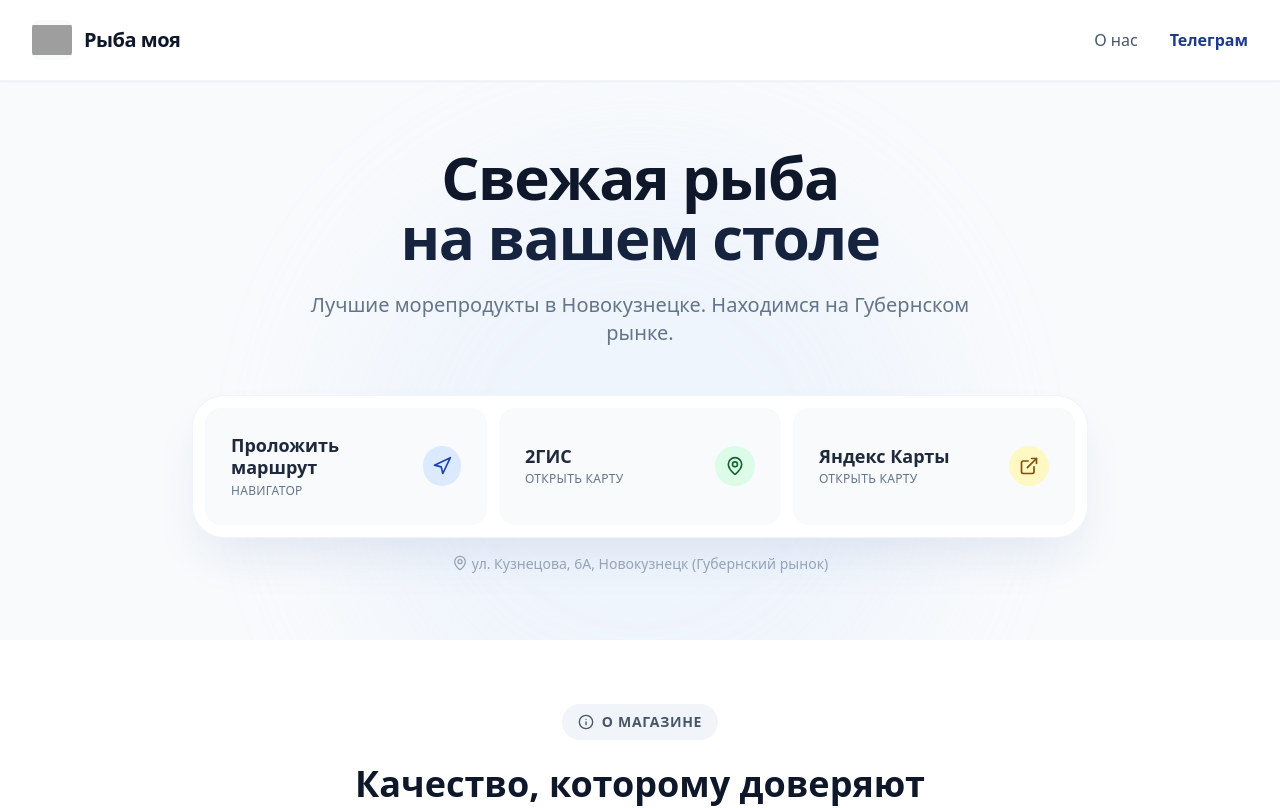
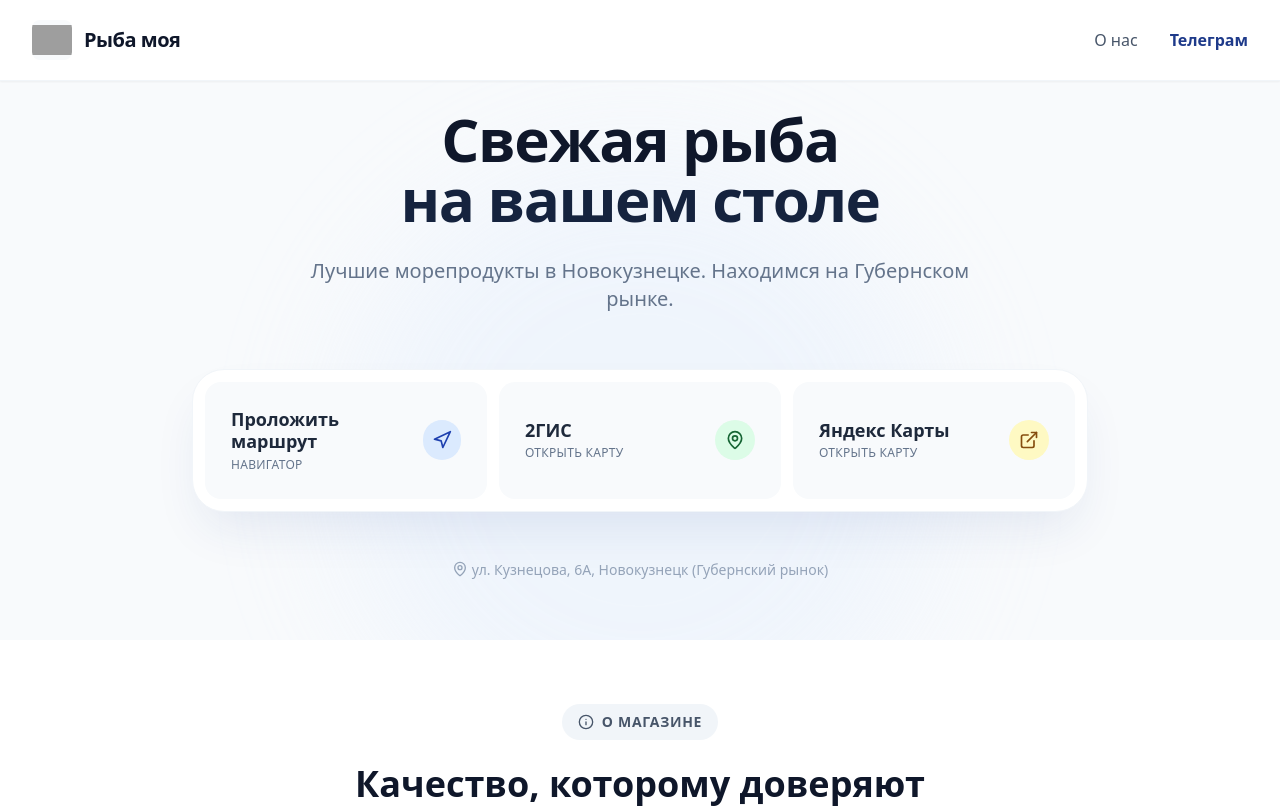
Before and after one commit to GingerMustache/fish_landing, a React (Create React App) app: page / in a window 1280 px wide. Shown: the top 808 px of the page. Built offline with nearby package versions, Linux system fonts and the light colour scheme; grey boxes are pictures that could not be loaded.

Commit message:
save, fixes

```diff
--- a/src/App.js
+++ b/src/App.js
@@ -43,19 +43,14 @@ const PrimaryButton = ({ children, onClick, icon: Icon }) => (
 );
 
 const AboutSectionContent = ({ telegramUrl }) => {
-  // ИЗМЕНЕНО: два отдельных ref для разных триггеров анимации
   const headerRef = useRef(null);
   const contentRef = useRef(null);
 
-  // ИЗМЕНЕНО: бейдж и заголовок появляются сразу (amount: 0.01)
   const isHeaderInView = useInView(headerRef, { once: true, amount: 0.01 });
-
-  // ИЗМЕНЕНО: описание и карточка появляются при дальнейшем скролле (amount: 0.1)
   const isContentInView = useInView(contentRef, { once: true, amount: 0.1 });
 
   return (
     <div>
-      {/* ИЗМЕНЕНО: бейдж и заголовок появляются сразу */}
       <motion.div
         ref={headerRef}
         initial={{ opacity: 0, y: 30 }}
@@ -72,7 +67,6 @@ const AboutSectionContent = ({ telegramUrl }) => {
         </h2>
       </motion.div>
 
-      {/* ИЗМЕНЕНО: описание и карточка появляются при дальнейшем скролле */}
       <motion.div
         ref={contentRef}
         initial={{ opacity: 0, y: 30 }}
@@ -143,12 +137,9 @@ const FooterContent = ({ shopConfig }) => {
 export default function FishShopLanding() {
   const [isMobileMenuOpen, setIsMobileMenuOpen] = useState(false);
 
-  // NEW: State for tracking the active slide (0, 1, or 2)
   const [activeSlide, setActiveSlide] = useState(0);
 
   const telegramUrl = `https://t.me/${SHOP_CONFIG.telegramUsername}`;
-
-  // NEW: Function to handle scroll and update active dot
   const handleScroll = (e) => {
     const { scrollLeft, scrollWidth, clientWidth } = e.target;
     const maxScroll = scrollWidth - clientWidth;
@@ -221,7 +212,7 @@ export default function FishShopLanding() {
               transition={{ duration: 0.2 }}
               className="md:hidden bg-white border-t border-slate-100 absolute w-full shadow-xl"
             >
-              <div className="px-4 pt-2 pb-6 space-y-2">
+              <div className="px-4 pt-2 pb-2 space-y-2">
                 <a href="#about" onClick={() => setIsMobileMenuOpen(false)} className="block py-3 px-4 rounded-lg hover:bg-slate-50 text-slate-800 font-medium">О нас</a>
                 <a href={telegramUrl} target="_blank" rel="noreferrer" className="block py-3 px-4 rounded-lg hover:bg-slate-50 text-blue-900 font-bold">Телеграм Канал</a>
               </div>
@@ -232,8 +223,7 @@ export default function FishShopLanding() {
 
 
       {/* --- HERO SECTION --- */}
-      {/* ИЗМЕНЕНО: уменьшен pb-20 до pb-12 для уменьшения отступа снизу */}
-      <section className="relative pt-32 pb-12 px-4 min-h-[80vh] flex flex-col items-center justify-center overflow-hidden">
+      <section className="relative pt-24 pb-2 md:pb-12 px-4 min-h-[75vh] md:min-h-[80vh] flex flex-col items-center justify-center overflow-hidden">
 
         <div className="absolute top-0 left-0 w-full h-full bg-slate-50 z-0">
           <div className="absolute top-1/4 left-1/2 -translate-x-1/2 w-[600px] h-[600px] bg-blue-100/50 rounded-full blur-3xl opacity-60"></div>
@@ -245,7 +235,7 @@ export default function FishShopLanding() {
             initial={{ opacity: 0, y: 20 }}
             animate={{ opacity: 1, y: 0 }}
             transition={{ duration: 0.5, delay: 0.2 }}
-            className="text-4xl md:text-6xl font-black text-slate-900 mb-6 tracking-tight"
+            className="text-4xl md:text-6xl font-black text-slate-900 mb-7 tracking-tight"
           >
             Свежая рыба <br />
             <span style={{ color: 'rgb(21,35,62)' }}>на вашем столе</span>
@@ -255,7 +245,7 @@ export default function FishShopLanding() {
             initial={{ opacity: 0, y: 20 }}
             animate={{ opacity: 1, y: 0 }}
             transition={{ duration: 0.5, delay: 0.3 }}
-            className="text-lg md:text-xl text-slate-500 mb-12 max-w-2xl mx-auto"
+            className="text-lg md:text-xl text-slate-500 mb-14 max-w-2xl mx-auto"
           >
             Лучшие морепродукты в Новокузнецке. Находимся на Губернском рынке.
           </motion.p>
@@ -304,7 +294,6 @@ export default function FishShopLanding() {
               />
             </div>
 
-            {/* NEW: Dynamic Scroll Indicators (Dots) */}
             <div className="md:hidden flex justify-center gap-2 -mt-1 mb-4">
               {[0, 1, 2].map((index) => (
                 <div
@@ -323,12 +312,11 @@ export default function FishShopLanding() {
 
           </motion.div>
 
-          {/* ИЗМЕНЕНО: уменьшен mt-8 до mt-4 для уменьшения отступа сверху */}
           <motion.div
             initial={{ opacity: 0, y: 20 }}
             animate={{ opacity: 1, y: 0 }}
             transition={{ duration: 0.5, delay: 0.5 }}
-            className="mt-4 text-sm text-slate-400 font-medium"
+            className="mt-12 md:mt-12 text-sm text-slate-400 font-medium"
           >
             <MapPin className="inline w-4 h-4 mr-1 -mt-1" />
             {SHOP_CONFIG.address}
@@ -337,7 +325,6 @@ export default function FishShopLanding() {
         </div>
       </section>
 
-      {/* ИЗМЕНЕНО: уменьшен py-24 до py-16 для уменьшения отступа сверху секции */}
       <section id="about" className="py-16 bg-white relative">
         <div className="max-w-4xl mx-auto px-4 sm:px-6 lg:px-8 text-center">
           <AboutSectionContent telegramUrl={telegramUrl} />
```
